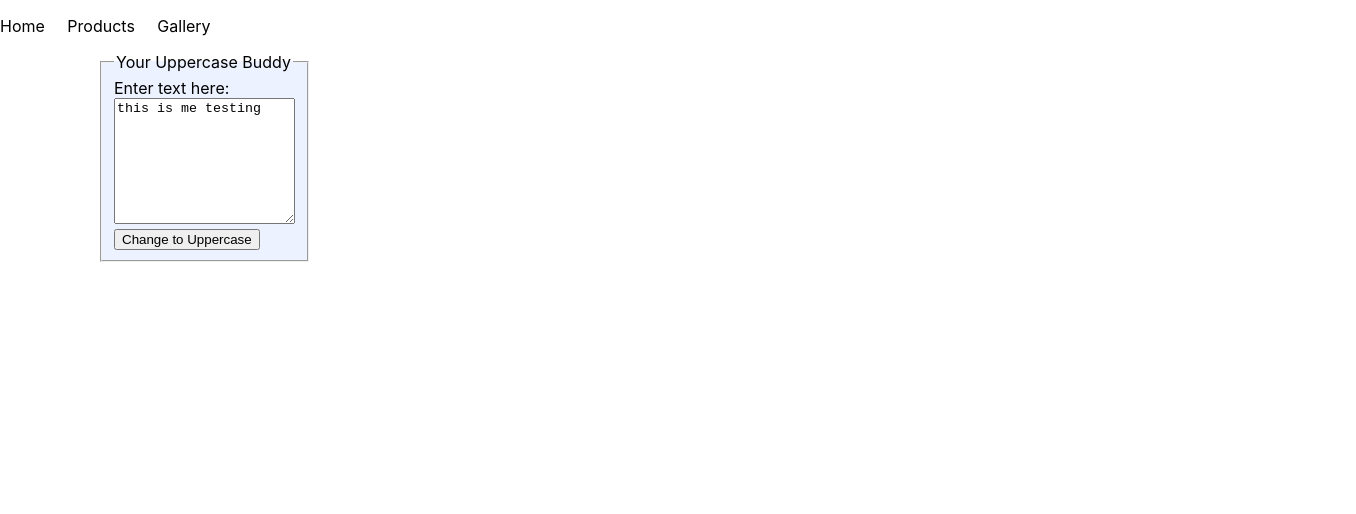
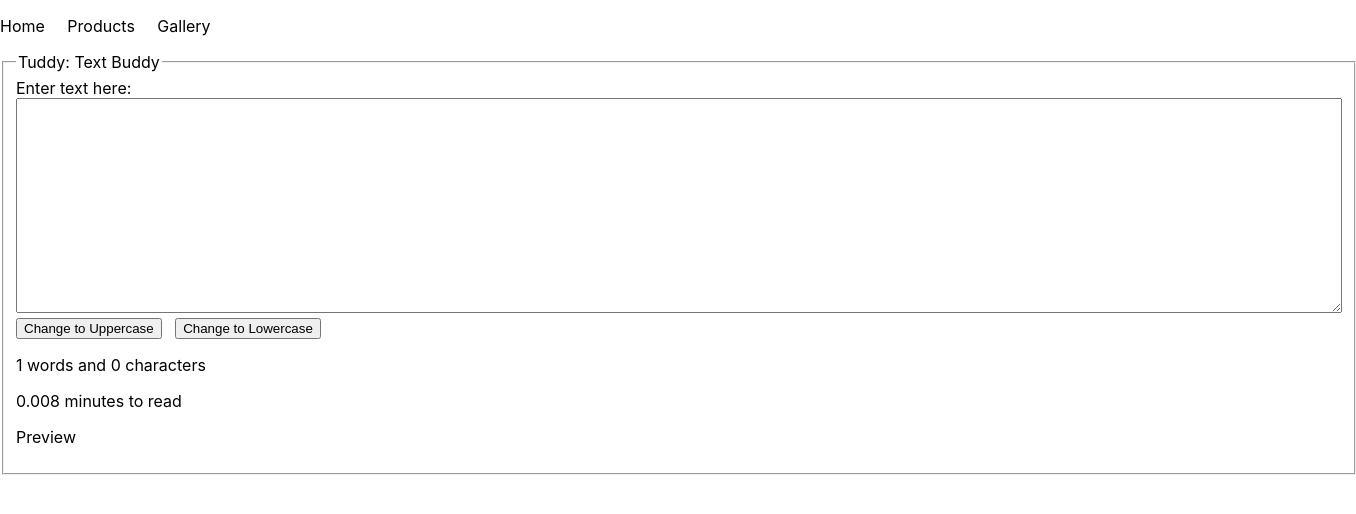
Before and after one commit to NitikaMaharjan/Tuddy, a React (Create React App) app: page / in a window 1280 px wide. Shown: the top 514 px of the page, 1356 px wide, since content can reach past the window. Built offline with nearby package versions, Linux system fonts and the light colour scheme.

Commit message:
adding more logic to Text Buddy

```diff
--- a/src/App.css
+++ b/src/App.css
@@ -1,5 +1,4 @@
-fieldset{
-    background-color: rgba(236,242,255,255);
-    display: inline-block;
-    margin-left: 100px;
+.my-text{
+    width: 1320px;
+    height: 209px;
 }
--- a/src/App.js
+++ b/src/App.js
@@ -6,7 +6,7 @@ function App() {
   return (
     <>
       <Navbar title1="Home" title2="Products" title3="Gallery"/>
-      <TextForm header="Your Uppercase Buddy"/>
+      <TextForm header="Tuddy: Text Buddy"/>
     </>
   );
 }
--- a/src/components/TextForm.js
+++ b/src/components/TextForm.js
@@ -1,30 +1,33 @@
-//How to handle event
-//How to set state
-import React, {useState} from 'react'; // useState is a hook
+import React, {useState} from 'react';
 
 export default function TextForm(props) {
 
-  const handleOnClick = () => {
-    // console.log("Change to Uppercase"+text);
+  const handleUpClick = () => {
     let new_text = text.toUpperCase();
     setText(new_text);
   }
+  const handleLoClick = () => {
+    let new_text = text.toLowerCase();
+    setText(new_text);
+  }
   const handleOnChange = (event) => {
-    // console.log("On Change")
     setText(event.target.value);
   }
-  const [text, setText] = useState("this is me testing"); // text is a variable while setText is a method
-  // text = "Not Nitika";  -> Wrong way of changing the state using variable
-  // setText("Niti");      -> Right way of changing the state using the function
+  const [text, setText] = useState("");
   return (
     <div>
         <fieldset>
             <legend>{props.header}</legend>
             <form>
                 <label>Enter text here:</label><br/>
-                <textarea rows="8" value={text} onChange={handleOnChange}></textarea><br/>
+                <textarea className='my-text' value={text} onChange={handleOnChange}></textarea><br/>
             </form>
-            <button onClick={handleOnClick}>Change to Uppercase</button>
+            <button onClick={handleUpClick}>Change to Uppercase</button>&nbsp;&nbsp;&nbsp;
+            <button onClick={handleLoClick}>Change to Lowercase</button><br/>
+            <p>{text.split(' ').length} words and {text.length} characters</p>
+            <p>{text.split(' ').length * 0.008} minutes to read</p>
+            <p>Preview</p>
+            <p>{text}</p>
         </fieldset>
     </div>
   );
```
